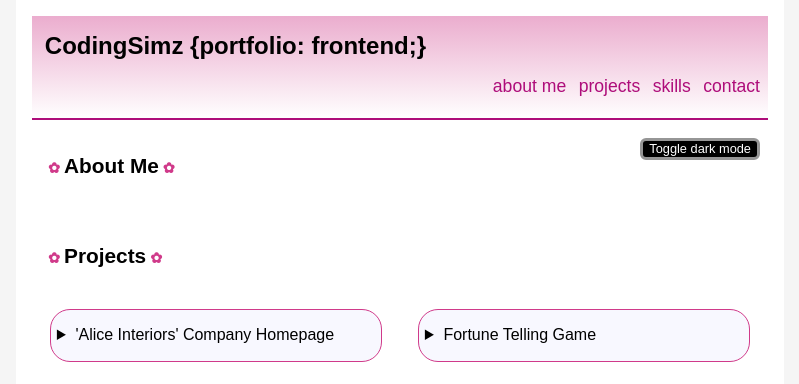
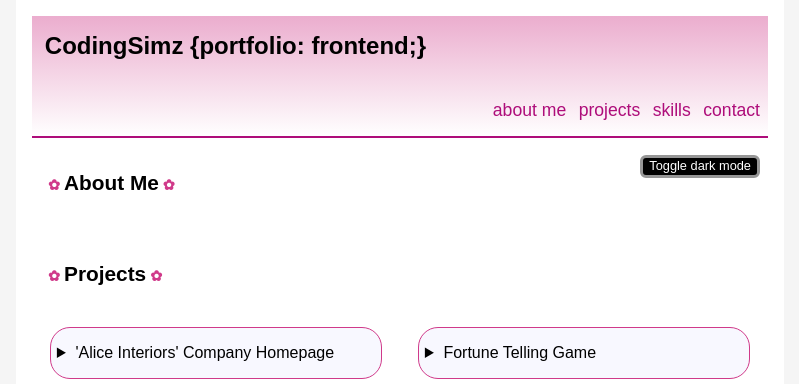
Before and after one commit to CodingSimz/codingSimzPortfolio, a plain HTML site: page index.html in a window 1280 px wide. Shown: the top 384 px of the page, without its empty margins (240-1039 px from the left). Drawn offline with Linux system fonts and the light colour scheme.

Commit message:
updated style to adjust header

```diff
--- a/css/style.css
+++ b/css/style.css
@@ -58,45 +58,44 @@ header {
   top: 0;
 }
 
-nav {
-  /*border-bottom: 5px solid #AE0D7A;*/
-
-}
 
 nav ul {
   text-align: right;
+  /*padding: 0;*/
 }
 
 nav li {
   display: inline-block;
   margin-right: 0.5rem;
-  padding-bottom: 0.4rem;
+  /*padding-bottom: 0.4rem;*/
 }
 
 nav a:link {
   color: #AE0D7A;
   font-size: 1.1em;
   text-decoration: none;
-  /*padding: 0.2em 0.7em 0.4em;*/
- /* padding-left: 0.75em;
-  padding-right: 0.75em;*/
 }
 
 nav a:visited {color:#AE0D7A;}
-nav a:hover {background-color: whitesmoke; color:#A2B814;}
-nav a:active {background-color: #CBE432;}
+nav a:hover {color:#A2B814;}
+nav a:active {color: #CBE432;}
 
 h1 {
   font-size: 1.5rem;
   margin:0;
-  padding: 1rem 0.8rem 0;
+  padding: 1rem 0.8rem 1.5rem 0.8rem ;
 }
+
 h2 {font-size: 1.3rem; padding: 1rem;}
 
 h2::before, h2::after {
   content: ' \273F  ';
   color:#d03a8a;
   font-size: 0.9rem;
+}
+
+ul {
+  padding: 0;
 }
 
 #tmode {
```
